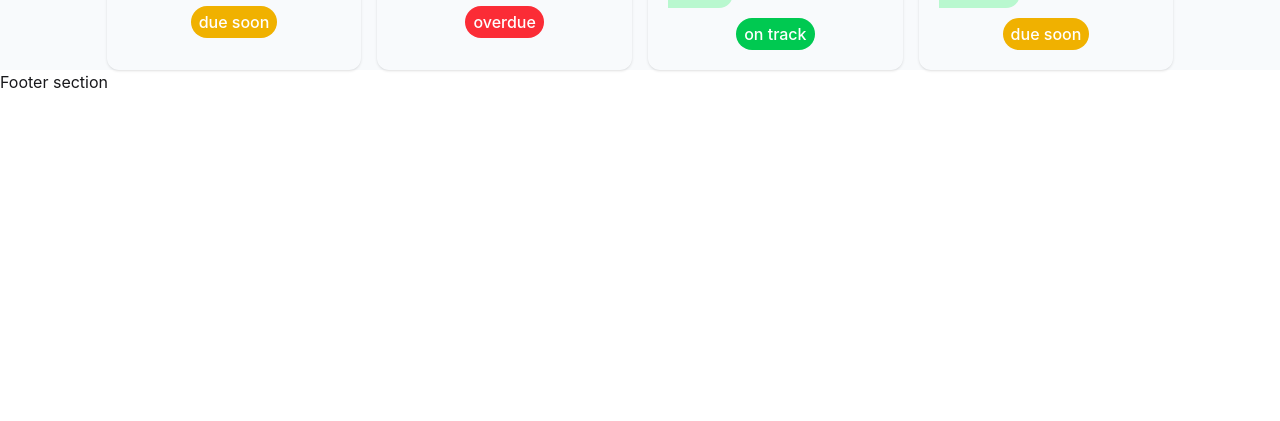
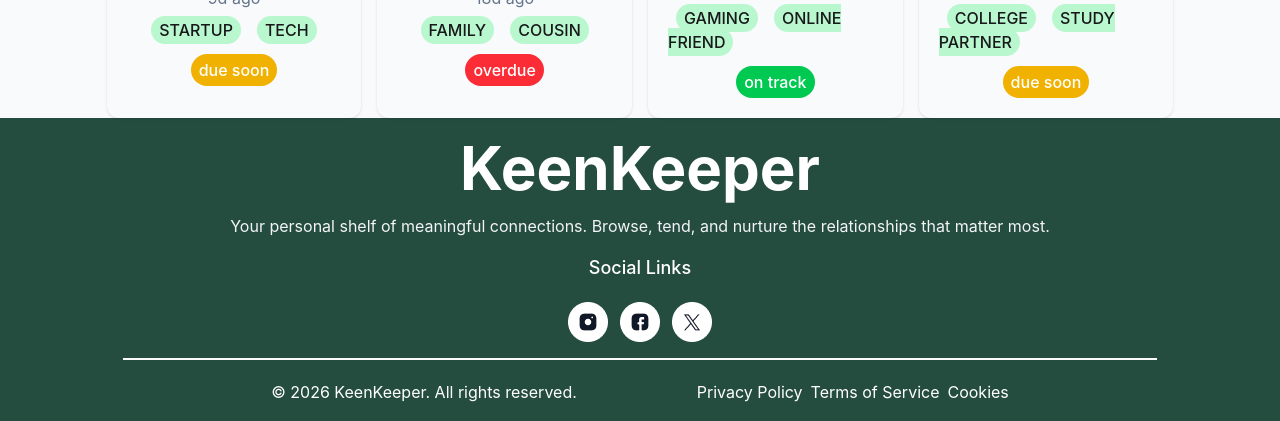
Before and after one commit to Rakibul-khan/Keen-Keeper-A7, a React (Vite) app: page / in a window 1280 px wide. Shown: the part 1287-1708 px from the top of the page. Before the commit the page ends 1381 px from the top, so only its background shows below. Built offline with nearby package versions, Linux system fonts and the light colour scheme.

Commit message:
footer section has done

```diff
--- a/src/components/Footer/Footer.jsx
+++ b/src/components/Footer/Footer.jsx
@@ -1,10 +1,33 @@
 import React from "react";
+import InstagramImg from "../../assets/instagram.png";
+import FacebookImg from "../../assets/facebook.png";
+import TwitterImg from "../../assets/twitter.png";
 
 const Footer = () => {
   return (
-    <div>
-      <h2>Footer section</h2>
-    </div>
+    <footer className="bg-[#244d3f] text-white p-5 ">
+      <div className="w-10/12 mx-auto flex flex-col justify-center items-center ">
+        <h1 className="text-6xl font-bold ">KeenKeeper </h1>
+        <p className="text-gray-100! my-4">
+          Your personal shelf of meaningful connections. Browse, tend, and
+          nurture the relationships that matter most.
+        </p>
+        <h5 className="font-medium text-lg">Social Links</h5>
+        <div className="w-full  border-b-2 border-gray-50 flex items-center justify-center gap-3 my-5 pb-4">
+          <img src={InstagramImg} alt="instagram" />
+          <img src={FacebookImg} alt="facebook" />
+          <img src={TwitterImg} alt="twitter.com" />
+        </div>
+        <div className="flex items-center justify-between gap-30">
+          <p>© 2026 KeenKeeper. All rights reserved.</p>
+          <ul className="flex gap-2 items-center">
+            <li>Privacy Policy</li>
+            <li>Terms of Service </li>
+            <li>Cookies</li>
+          </ul>
+        </div>
+      </div>
+    </footer>
   );
 };
 
--- a/src/components/Friends.jsx
+++ b/src/components/Friends.jsx
@@ -7,7 +7,7 @@
   return (
     <div>
       <div className="w-10/12 mx-auto">
-        <h1 className="font-bold text-4xl">Your Friends</h1>
+        <h1 className="font-bold text-4xl my-6">Your Friends</h1>
         <div className="grid grid-cols-4 gap-4">
           {friends.map((friend) => (
             <Friend key={friend.id} friend={friend}></Friend>
```
